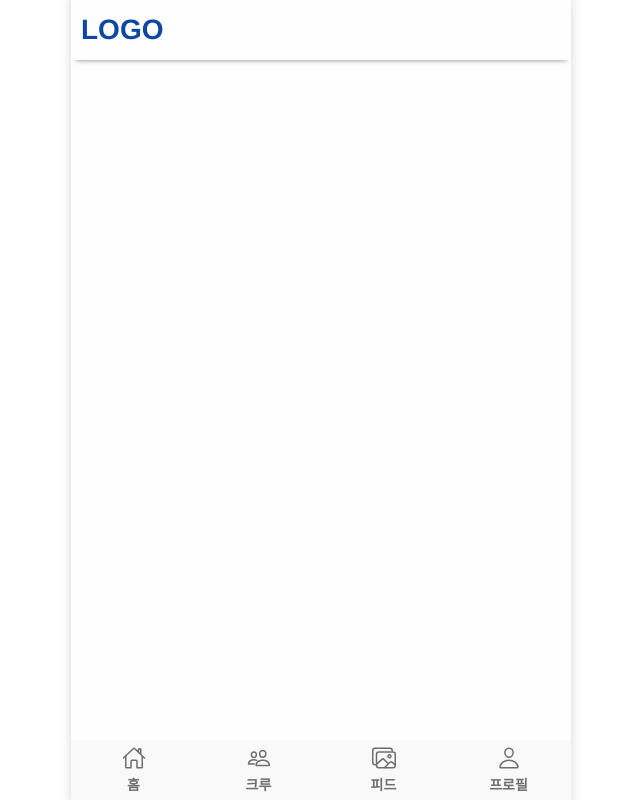
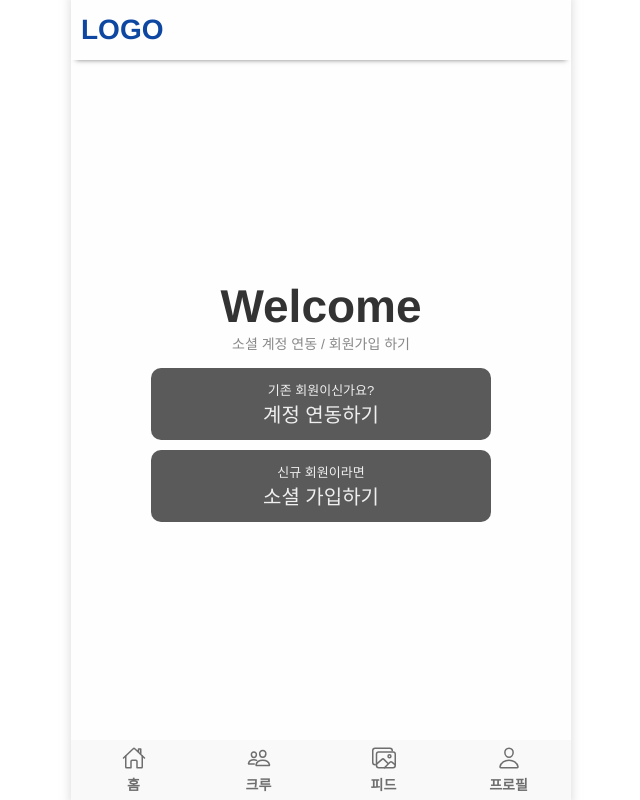
Before and after one commit to Zone2Maker/RunnersHigh-front, a React (Vite) app: page /auth/oauth2/entry in a window 1280 px wide. Shown: the whole page, without its empty margins (319-959 px from the left). Built offline with nearby package versions, Linux system fonts and the light colour scheme; no server answers; a web font is replaced by a local one.

Commit message:
feat: 소셜 회원가입/연동 페이지 구현

```diff
--- /dev/null
+++ b/src/pages/Auth/OAuth2Entry/OAuth2Entry.jsx
@@ -0,0 +1,103 @@
+/** @jsxImportSource @emotion/react */
+import { useLocation, useNavigate, useSearchParams } from "react-router-dom";
+import Button from "../../../components/common/Button/Button";
+import * as s from "./styles";
+import { joinOAuth2UserReq } from "../../../services/oAuth2/oAuth2Apis";
+import AlertModal from "../../../components/common/AlertModal/AlertModal";
+import { useState } from "react";
+import { BiSolidMessageSquareError } from "react-icons/bi";
+
+function OAuth2Entry() {
+  const navigate = useNavigate();
+  const [searchParam] = useSearchParams();
+  const [isModalOpen, setIsModalOpen] = useState(false);
+  const [modalContent, setModalContent] = useState("");
+  const [isError, setIsError] = useState(false);
+
+  const joinOnClickHandler = async () => {
+    setModalContent("");
+    setIsError(false);
+
+    // 회원가입 요청 보낼 객체 생성
+    const params = {
+      email: searchParam.get("email"),
+      provider: searchParam.get("provider"),
+      providerUserId: searchParam.get("providerUserId"),
+    };
+
+    try {
+      const resp = await joinOAuth2UserReq(params);
+      if (resp.data.status === "success") {
+        setModalContent("회원가입 되었습니다. 로그인을 진행해주세요.");
+        setIsModalOpen(true);
+        return;
+      } else if (resp.data.status === "failed") {
+        setIsError(true);
+        setModalContent(resp.data.message);
+        setIsModalOpen(true);
+        return;
+      }
+    } catch (error) {
+      setIsError(true);
+      setModalContent(error.message || "회원가입 중 문제가 발생했습니다.");
+      setIsModalOpen(true);
+    }
+  };
+
+  const closeModal = () => {
+    setIsModalOpen(false);
+    if (modalContent.includes("회원가입 되었습니다.")) {
+      window.location.href = "/auth/login";
+    }
+  };
+
+  return (
+    <div css={s.container}>
+      <div css={s.titleContainer}>
+        <h1 css={s.title}>Welcome</h1>
+        <div css={s.subTitle}>소셜 계정 연동 / 회원가입 하기</div>
+      </div>
+      <div css={s.btnContainer}>
+        <Button
+          onClick={() => {
+            navigate(
+              `/auth/oauth2/merge?provider=${searchParam.get(
+                "provider"
+              )}&providerUserId=${searchParam.get(
+                "providerUserId"
+              )}&email=${searchParam.get("email")}`
+            );
+          }}
+        >
+          <div css={s.subComment}>기존 회원이신가요?</div>
+          <div css={s.comment}>계정 연동하기</div>
+        </Button>
+        <Button onClick={joinOnClickHandler}>
+          <div css={s.subComment}>신규 회원이라면</div>
+          <div css={s.comment}>소셜 가입하기</div>
+        </Button>
+      </div>
+      {isModalOpen && (
+        <AlertModal onClose={closeModal}>
+          <div css={s.alertContent}>
+            {isError ? (
+              <BiSolidMessageSquareError
+                size={60}
+                style={{ color: "#ff4d4d" }}
+              />
+            ) : (
+              <BiSolidMessageSquareError
+                size={60}
+                style={{ color: "#2edf63" }}
+              />
+            )}
+
+            <span>{modalContent}</span>
+          </div>
+        </AlertModal>
+      )}
+    </div>
+  );
+}
+
+export default OAuth2Entry;
--- /dev/null
+++ b/src/pages/Auth/OAuth2Entry/styles.js
@@ -0,0 +1,62 @@
+import { css } from "@emotion/react";
+
+export const container = css`
+  width: 100%;
+  height: calc(100vh - 120px);
+  display: flex;
+  flex-direction: column;
+  justify-content: center;
+  align-items: center;
+  padding: 0 80px;
+  box-sizing: border-box;
+  gap: 15px;
+`;
+
+export const titleContainer = css`
+  width: 100%;
+  text-align: center;
+`;
+
+export const title = css`
+  margin: 0;
+  padding: 0;
+  font-size: 46px;
+  font-weight: 600;
+  color: #333;
+`;
+
+export const subTitle = css`
+  color: #888;
+  font-size: 14px;
+`;
+
+export const btnContainer = css`
+  width: 100%;
+  display: flex;
+  flex-direction: column;
+  gap: 10px;
+
+  & > button {
+    cursor: pointer;
+  }
+`;
+
+export const comment = css`
+  font-size: 20px;
+`;
+
+export const subComment = css`
+  font-size: 13px;
+`;
+
+export const alertContent = css`
+  display: flex;
+  flex-direction: column;
+  align-items: center;
+  gap: 12px;
+
+  & > span {
+    font-weight: 600;
+    font-size: 18px;
+  }
+`;
--- a/src/routes/AuthRouter/AuthRouter.jsx
+++ b/src/routes/AuthRouter/AuthRouter.jsx
@@ -1,12 +1,13 @@
 import { Route, Routes } from "react-router-dom";
 import Login from "../../pages/Auth/Login/Login";
+import OAuth2Entry from "../../pages/Auth/OAuth2Entry/OAuth2Entry";
 
 function AuthRouter() {
   return (
     <Routes>
       <Route path="/join" />
       <Route path="/login" element={<Login />} />
-      <Route path="/oauth2/entry" />
+      <Route path="oauth2/entry" element={<OAuth2Entry />} />
       <Route path="/oauth2/merge" />
       <Route path="/oauth2/join" />
       <Route path="/oauth2/redirect" />
--- a/src/services/oAuth2/oAuth2Apis.js
+++ b/src/services/oAuth2/oAuth2Apis.js
@@ -1,4 +1,4 @@
-import { instance } from "../services/instance";
+import { instance } from "../instance/instance";
 
 export const joinOAuth2UserReq = async (data) => {
   try {
```
